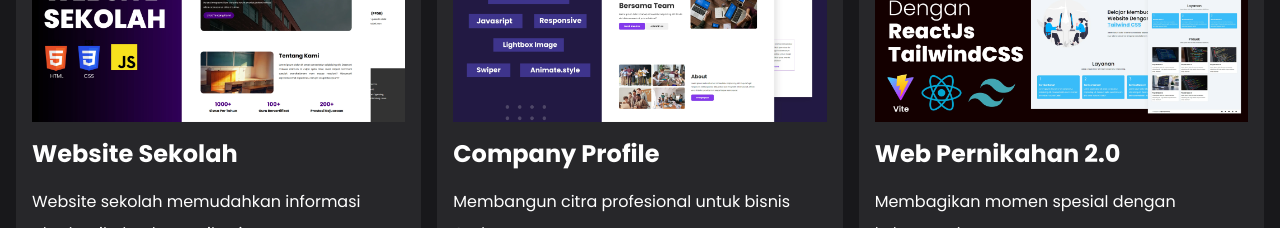
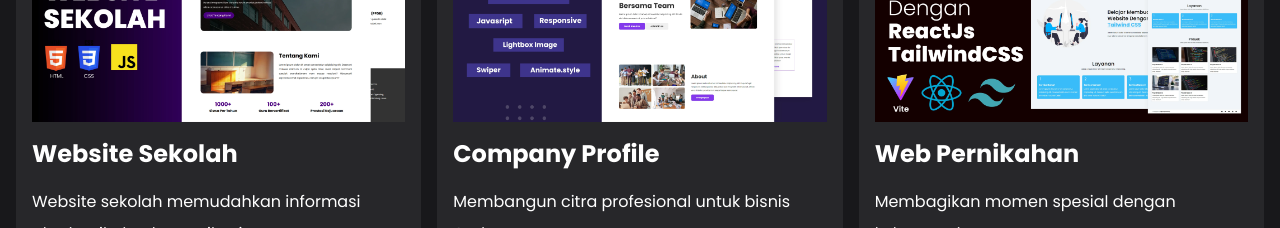
Before and after one commit to faozanumar/portfolio-umar, a React (Vite) app: page / in a window 1280 px wide. Shown: the part 2180-2408 px from the top of the page. Built offline with nearby package versions, Linux system fonts and the light colour scheme.

Commit message:
Initial commit

```diff
--- a/src/App.jsx
+++ b/src/App.jsx
@@ -7,12 +7,6 @@ function App() {
       <div className="hero grid grid-cols-1 md:grid-cols-2 items-center gap-10 pt-10">
         {/* ================= LEFT CONTENT ================= */}
         <div className="order-2 md:order-1 animate__animated animate__fadeInUp animate__delay-1s">
-          {/* Quote */}
-          {/* <div className="inline-flex items-center gap-3 mb-6 bg-zinc-800 p-4 rounded-2xl">
-            <q className="text-sm sm:text-base whitespace-nowrap">
-              Kode yang indah, lahir dari ketekunan.
-            </q>
-          </div> */}
 
           {/* Heading */}
           <h1 className="text-3xl sm:text-4xl lg:text-5xl font-bold mb-6 leading-tight">
--- a/src/data.js
+++ b/src/data.js
@@ -125,7 +125,7 @@ export const listProyek = [
   {
     id: 3,
     gambar: Proyek3,
-    nama: "Web Pernikahan 2.0",
+    nama: "Web Pernikahan",
     desk: "Membagikan momen spesial dengan keluarga dan teman.",
     tools: ["Vite", "ReactJS", "TailwindCSS", "AOS"],
     dad: "400",
```
Also changed, not shown: 1 other file (tests, documents, lock files or other folders).
